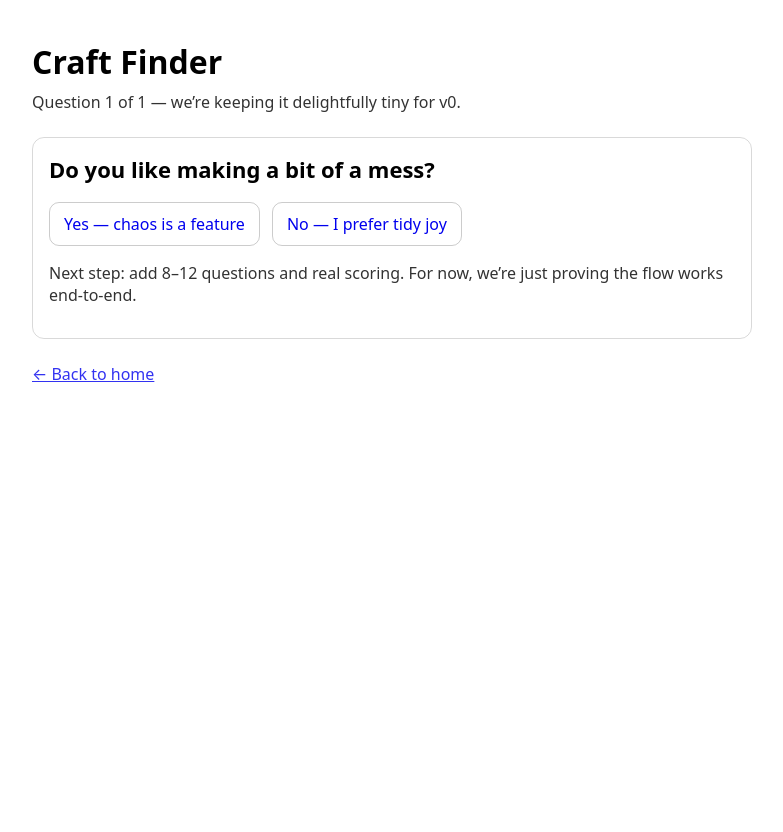
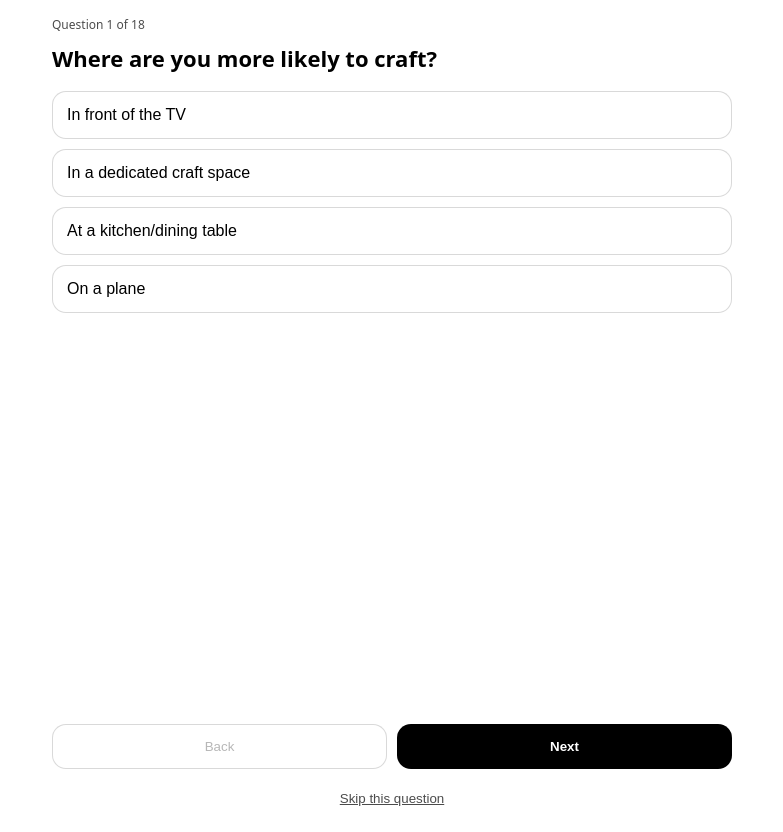
Before and after one commit to BParsons-Scope/CraftFinder, a Next.js app: page /quiz in a window 1280 px wide. Shown: the whole page, without its empty margins (248-1031 px from the left). Before the commit the page ends 800 px from the top, so only its background shows below. Built offline with nearby package versions, Linux system fonts and the light colour scheme.

Commit message:
Update page.tsx

```diff
--- a/app/quiz/page.tsx
+++ b/app/quiz/page.tsx
@@ -1,65 +1,169 @@
 // app/quiz/page.tsx
-import Link from "next/link";
+"use client";
+
+import { useMemo, useState } from "react";
+import { useRouter } from "next/navigation";
+import { QUESTIONS, QUIZ_FLOW } from "../lib/quiz/questions";
+import type { QuestionDef, ResponseMap } from "../lib/quiz/types";
+
+function getQuestionById(id: string): QuestionDef {
+  const q = QUESTIONS.find((x) => x.id === id);
+  if (!q) throw new Error(`Missing question: ${id}`);
+  return q;
+}
 
 export default function QuizPage() {
+  const router = useRouter();
+
+  const [step, setStep] = useState(0);
+  const [committed, setCommitted] = useState<ResponseMap>({});
+
+  const questionId = QUIZ_FLOW[step];
+  const q = useMemo(() => getQuestionById(questionId), [questionId]);
+
+  const committedForThisQ = committed[q.id] ?? [];
+
+  const isLast = step === QUIZ_FLOW.length - 1;
+
+  const onCommitAndNext = (optionIds: string[]) => {
+    setCommitted((prev) => ({ ...prev, [q.id]: optionIds }));
+
+    if (isLast) {
+      // MVP: store results in sessionStorage and go to /result
+      sessionStorage.setItem("craftfinder_responses_v1", JSON.stringify({ responses: { ...committed, [q.id]: optionIds } }));
+      router.push("/result");
+      return;
+    }
+
+    setStep((s) => Math.min(QUIZ_FLOW.length - 1, s + 1));
+  };
+
+  const onBack = () => setStep((s) => Math.max(0, s - 1));
+
   return (
-    <main style={{ maxWidth: 720, margin: "40px auto", padding: "0 16px" }}>
-      <h1 style={{ fontSize: 32, marginBottom: 8 }}>Craft Finder</h1>
-      <p style={{ marginTop: 0, opacity: 0.8 }}>
-        Question 1 of 1 — we’re keeping it delightfully tiny for v0.
-      </p>
+    <QuizScreen
+      key={q.id}
+      q={q}
+      step={step}
+      totalSteps={QUIZ_FLOW.length}
+      initialSelection={committedForThisQ}
+      onBack={onBack}
+      onNext={onCommitAndNext}
+      isLast={isLast}
+    />
+  );
+}
 
-      <section
+function QuizScreen({
+  q,
+  step,
+  totalSteps,
+  initialSelection,
+  onBack,
+  onNext,
+  isLast,
+}: {
+  q: QuestionDef;
+  step: number;
+  totalSteps: number;
+  initialSelection: string[];
+  onBack: () => void;
+  onNext: (optionIds: string[]) => void;
+  isLast: boolean;
+}) {
+  // Draft selection: user can fiddle here without committing until Next.
+  const [draft, setDraft] = useState<string[]>(initialSelection);
+
+  const toggle = (optionId: string) => {
+    if (q.type === "single") {
+      setDraft((prev) => (prev[0] === optionId ? [] : [optionId]));
+      return;
+    }
+    setDraft((prev) => (prev.includes(optionId) ? prev.filter((x) => x !== optionId) : [...prev, optionId]));
+  };
+
+  const selected = (id: string) => draft.includes(id);
+
+  return (
+    <main
       style={{
-          marginTop: 24,
+        minHeight: "100dvh",
+        display: "flex",
+        flexDirection: "column",
         padding: 16,
-          border: "1px solid rgba(0,0,0,0.15)",
-          borderRadius: 12,
+        gap: 12,
+        maxWidth: 680,
+        margin: "0 auto",
       }}
     >
-        <h2 style={{ fontSize: 22, marginTop: 0 }}>
-          Do you like making a bit of a mess?
-        </h2>
+      <div style={{ fontSize: 12, opacity: 0.7 }}>
+        Question {step + 1} of {totalSteps}
+      </div>
 
-        <div style={{ display: "flex", gap: 12, flexWrap: "wrap", marginTop: 16 }}>
-          <Link
-            href="/result?answer=messy"
+      <h1 style={{ fontSize: 22, lineHeight: 1.2, margin: 0 }}>{q.prompt}</h1>
+
+      <div style={{ display: "flex", flexDirection: "column", gap: 10, marginTop: 8 }}>
+        {q.options.map((opt) => (
+          <button
+            key={opt.id}
+            onClick={() => toggle(opt.id)}
             style={{
-              padding: "10px 14px",
-              borderRadius: 10,
-              border: "1px solid rgba(0,0,0,0.2)",
-              textDecoration: "none",
-              display: "inline-block",
+              textAlign: "left",
+              padding: 14,
+              borderRadius: 14,
+              border: "1px solid rgba(0,0,0,0.15)",
+              background: selected(opt.id) ? "rgba(0,0,0,0.06)" : "white",
+              fontSize: 16,
             }}
           >
-            Yes — chaos is a feature
-          </Link>
+            {opt.label}
+          </button>
+        ))}
+      </div>
 
-          <Link
-            href="/result?answer=tidy"
+      <div style={{ marginTop: "auto", display: "flex", gap: 10 }}>
+        <button
+          onClick={onBack}
+          disabled={step === 0}
           style={{
-              padding: "10px 14px",
-              borderRadius: 10,
-              border: "1px solid rgba(0,0,0,0.2)",
-              textDecoration: "none",
-              display: "inline-block",
+            flex: 1,
+            padding: 14,
+            borderRadius: 14,
+            border: "1px solid rgba(0,0,0,0.15)",
+            background: "white",
           }}
         >
-            No — I prefer tidy joy
-          </Link>
+          Back
+        </button>
+
+        <button
+          onClick={() => onNext(draft)}
+          style={{
+            flex: 1,
+            padding: 14,
+            borderRadius: 14,
+            border: "1px solid rgba(0,0,0,0.15)",
+            background: "black",
+            color: "white",
+            fontWeight: 600,
+          }}
+        >
+          {isLast ? "Finish" : "Next"}
+        </button>
       </div>
 
-        <p style={{ marginTop: 16, opacity: 0.8 }}>
-          Next step: add 8–12 questions and real scoring. For now, we’re just proving the
-          flow works end-to-end.
-        </p>
-      </section>
-
-      <p style={{ marginTop: 24 }}>
-        <Link href="/" style={{ opacity: 0.8 }}>
-          ← Back to home
-        </Link>
-      </p>
+      <button
+        onClick={() => onNext([])}
+        style={{
+          padding: 10,
+          border: "none",
+          background: "transparent",
+          textDecoration: "underline",
+          opacity: 0.7,
+        }}
+      >
+        Skip this question
+      </button>
     </main>
   );
 }
```
Lines whose indentation alone changed are shown as unchanged.
